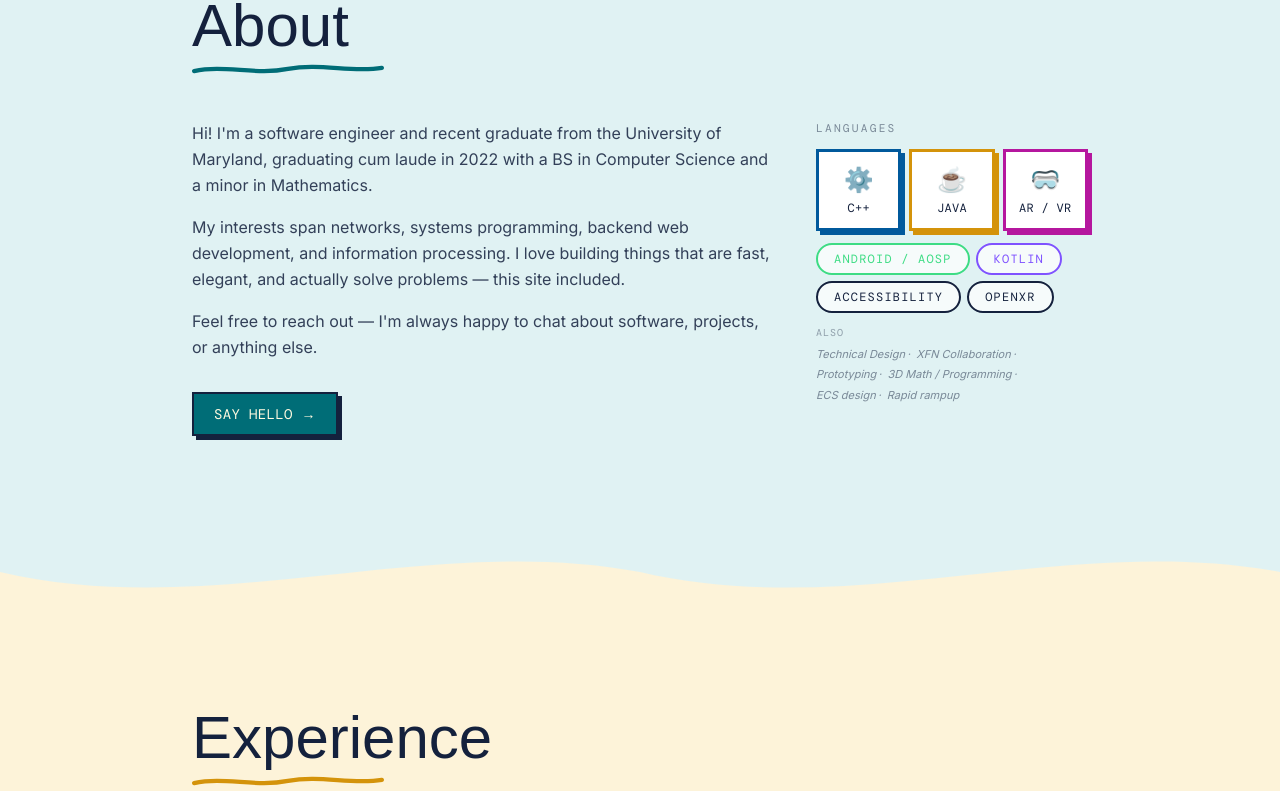
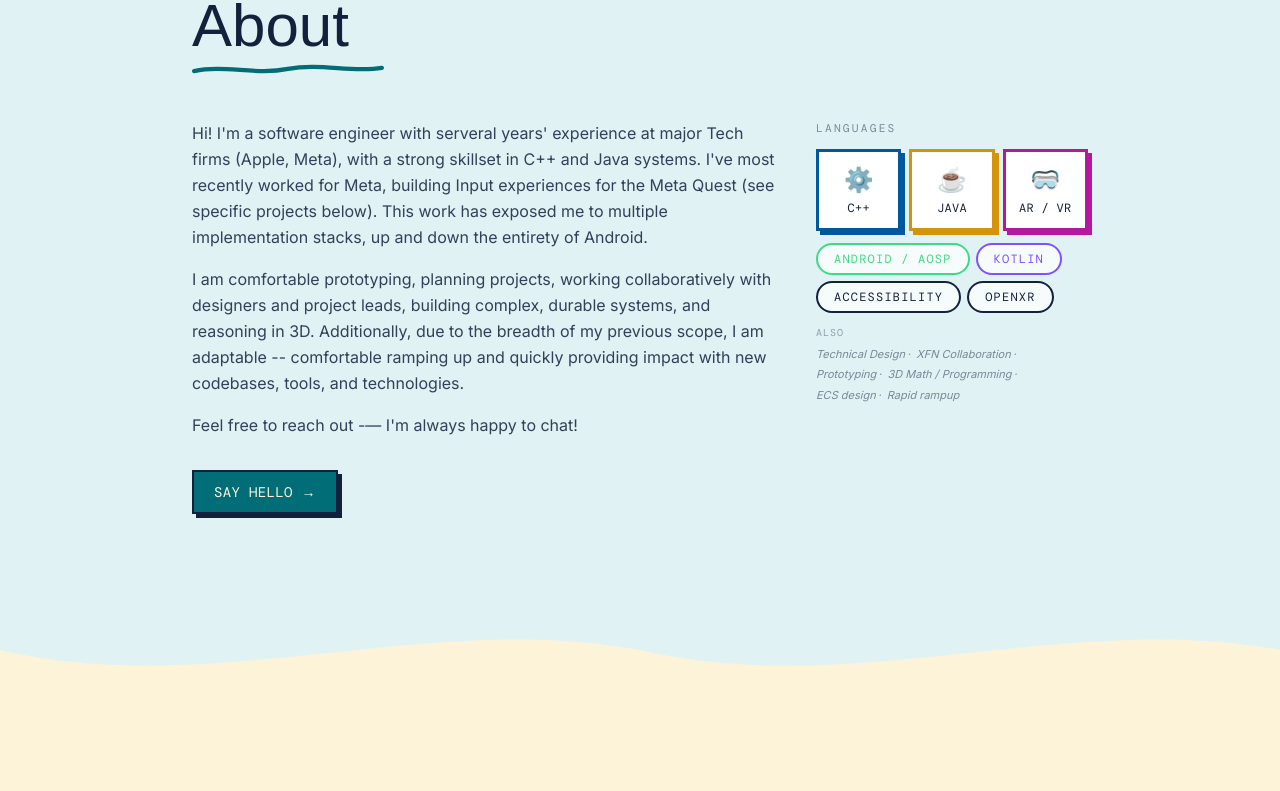
Before and after one commit to tvarano/portfolio-site, a Next.js app: page / in a window 1280 px wide. Shown: the part 980-1771 px from the top of the page. Built offline with nearby package versions, Linux system fonts and the light colour scheme; a web font is replaced by a local one.

Commit message:
fix errors, get rid of cursor, some other stuff

```diff
--- a/src/app/error.tsx
+++ b/src/app/error.tsx
@@ -10,7 +10,7 @@ export default function Error({
     <div className="min-h-screen flex flex-col items-center justify-center bg-background text-navy px-4">
       <h1 className="font-caveat text-8xl text-coral mb-4">500</h1>
       <p className="font-patrick text-2xl mb-8 text-muted">
-        Something went wrong on our end.
+        uhhhh thats not good!
       </p>
       <button
         onClick={reset}
--- a/src/app/globals.css
+++ b/src/app/globals.css
@@ -61,5 +61,5 @@ body {
 
 /* Custom cursor replaces system cursor on pointer devices */
 @media (pointer: fine) {
-  * { cursor: none !important; }
+  /* * { cursor: none !important; } */
 }
--- a/src/app/not-found.tsx
+++ b/src/app/not-found.tsx
@@ -5,7 +5,7 @@ export default function NotFound() {
     <div className="min-h-screen flex flex-col items-center justify-center bg-background text-navy px-4">
       <h1 className="font-caveat text-8xl text-coral mb-4">404</h1>
       <p className="font-patrick text-2xl mb-8 text-muted">
-        Page not found — this one got lost.
+        hey, seems you've gotten lost. feel free to stay here as long as you'd like :)
       </p>
       <Link
         href="/"
--- a/src/app/page.tsx
+++ b/src/app/page.tsx
@@ -12,7 +12,7 @@ export default function Home() {
   return (
     <>
       <SectionScroller />
-      <CustomCursor />
+      {/* <CustomCursor /> */}
 
       {/* Hero — cream */}
       <Hero />
--- a/src/components/layout/Header.tsx
+++ b/src/components/layout/Header.tsx
@@ -58,10 +58,14 @@ export default function Header() {
 
   const handleNav = (href: string) => {
     setOpen(false);
-    // Delay scroll until the drawer collapse animation finishes (250ms)
-    setTimeout(() => {
-      document.querySelector(href)?.scrollIntoView({ behavior: "smooth" });
-    }, 280);
+    const target = document.querySelector(href);
+    if (target) {
+      setTimeout(() => {
+        target.scrollIntoView({ behavior: "smooth" });
+      }, 280);
+    } else {
+      window.location.href = "/" + href;
+    }
   };
 
   return (
--- a/src/components/sections/About.tsx
+++ b/src/components/sections/About.tsx
@@ -37,19 +37,18 @@ export default function About() {
           <ScrollReveal delay={0.1} className="md:col-span-2">
             <div className="space-y-4 font-inter text-ink/85 leading-relaxed text-base">
               <p>
-                Hi! I&apos;m a software engineer and recent graduate from the University
-                of Maryland, graduating cum laude in 2022 with a BS in Computer
-                Science and a minor in Mathematics.
+                Hi! I&apos;m a software engineer with serveral years' experience at major Tech firms (Apple, Meta),
+                with a strong skillset in C++ and Java systems. I've most recently worked for Meta, building Input
+                experiences for the Meta Quest (see specific projects below). This work has exposed me to
+                multiple implementation stacks, up and down the entirety of Android.
               </p>
               <p>
-                My interests span networks, systems programming, backend web
-                development, and information processing. I love building things
-                that are fast, elegant, and actually solve problems — this site
-                included.
+                I am comfortable prototyping, planning projects, working collaboratively with designers and project leads,
+                building complex, durable systems, and reasoning in 3D. Additionally, due to the breadth of my previous scope, I am
+                adaptable -- comfortable ramping up and quickly providing impact with new codebases, tools, and technologies.
               </p>
               <p>
-                Feel free to reach out — I&apos;m always happy to chat about software,
-                projects, or anything else.
+                Feel free to reach out -— I&apos;m always happy to chat!
               </p>
             </div>
 
```
Also changed, not shown: src/data/skills.ts (line endings or trailing spaces).
